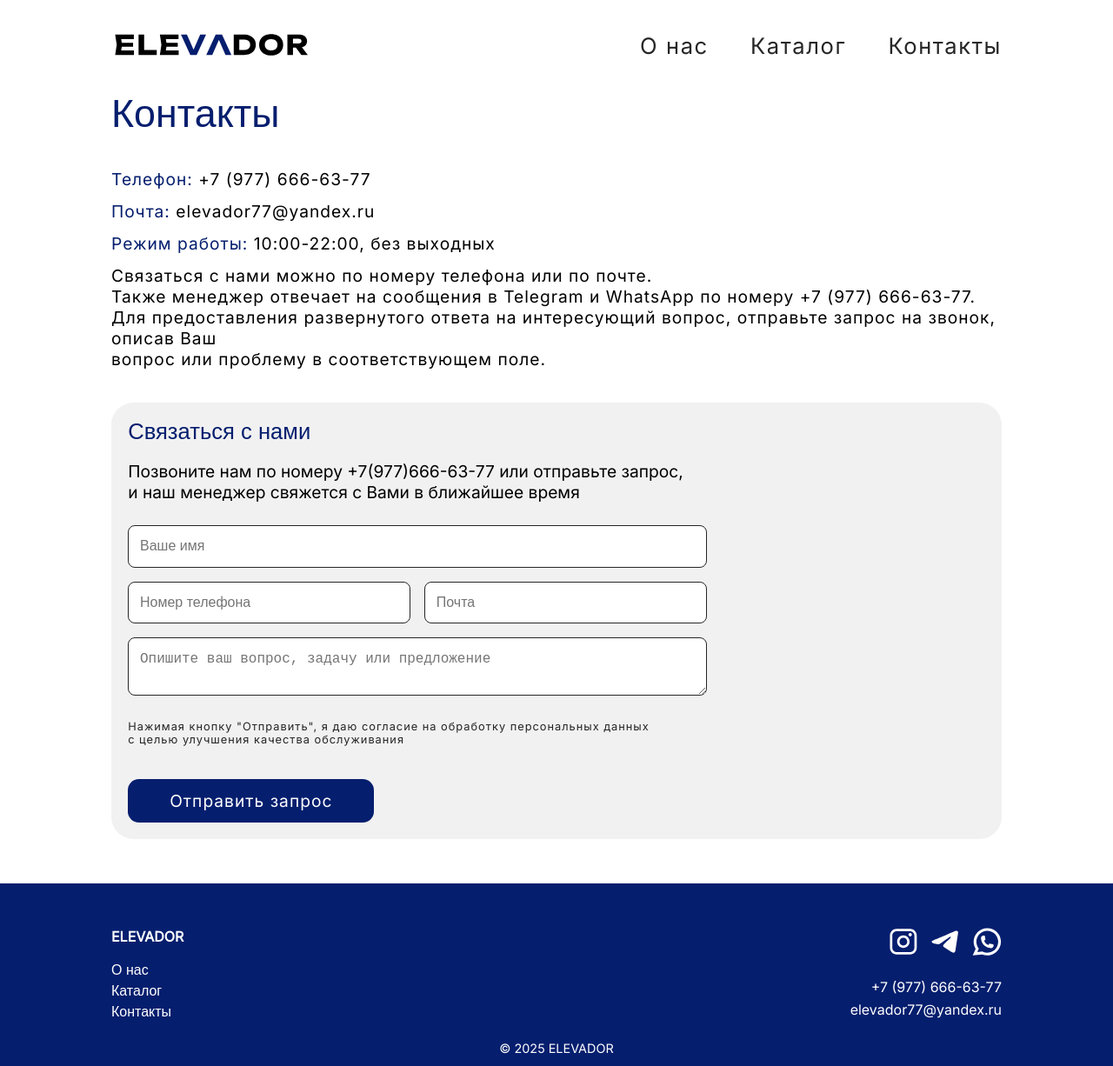
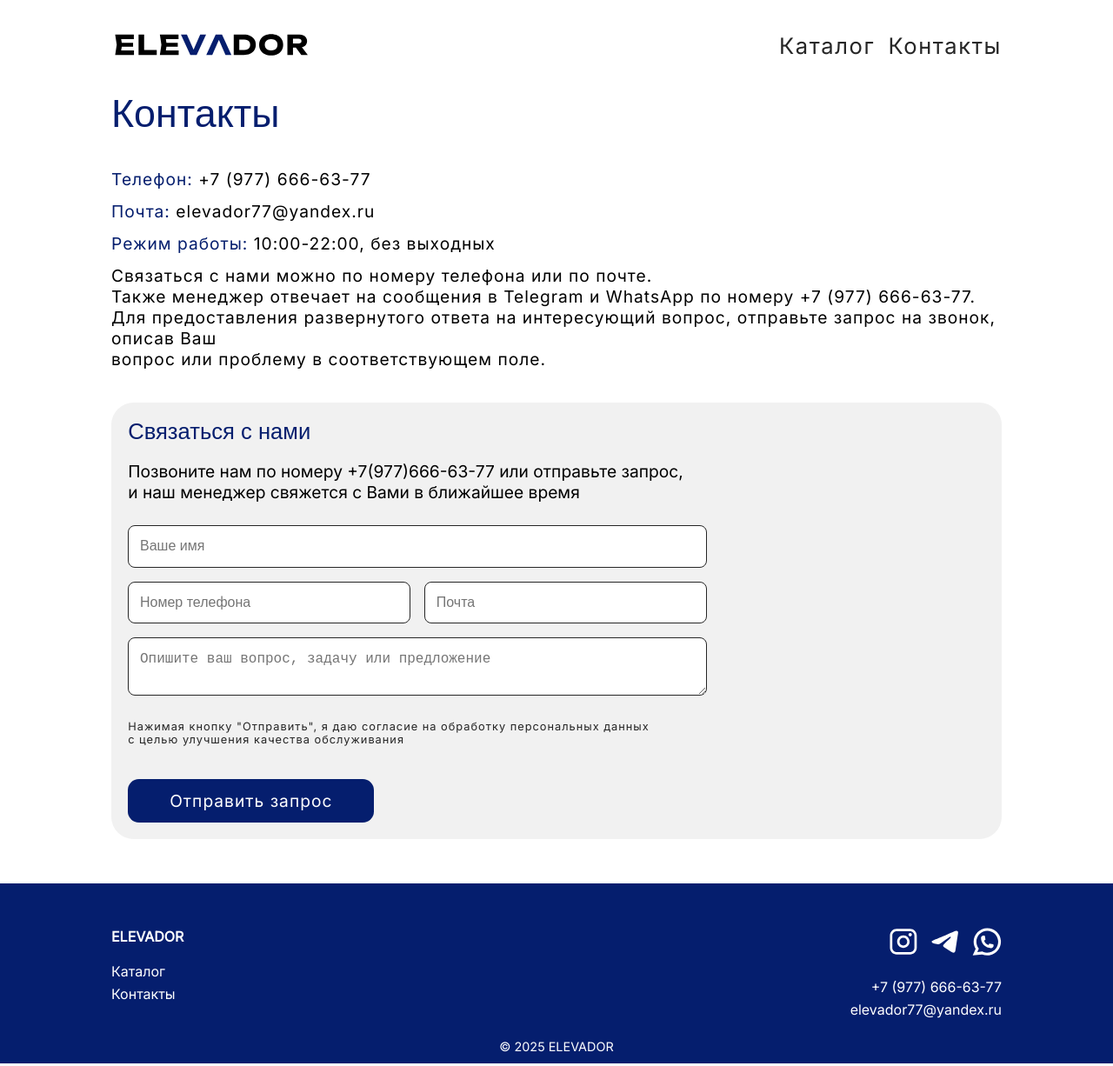
Before and after one commit to samaragang/elevador, a React (Vite) app: page /contacts in a window 1280 px wide. Shown: the whole page at 87% size. Built offline with nearby package versions, Linux system fonts and the light colour scheme; a web font is replaced by a local one.

Commit message:
header and footer dix

```diff
--- a/src/components/Footer/Footer.jsx
+++ b/src/components/Footer/Footer.jsx
@@ -3,6 +3,7 @@ import './footer.css';
 import Inst from '/src/assets/icons/inst.svg'
 import Tg from '/src/assets/icons/tg.svg'
 import Viber from '/src/assets/icons/viber.svg'
+import { NavLink } from 'react-router-dom';
 
 function Footer() {
   return (
@@ -10,11 +11,14 @@ function Footer() {
       <div className="container">
         <div className="footer__inner">
           <div className="footer-left">
-            <div className='footer-left__logo'>ELEVADOR</div>
+            <NavLink to='/' className='footer-left__logo'>ELEVADOR </NavLink>
             <div className="footer-left__nav">
-              <button className='footer-left__nav-item'>О нас</button>
-              <button className='footer-left__nav-item'>Каталог</button>
-              <button className='footer-left__nav-item'>Контакты</button>
+              <NavLink to='/lifts' className='footer-left__nav-item'>
+                Каталог
+              </NavLink>
+              <NavLink to='/contacts' className='footer-left__nav-item'>
+                Контакты
+              </NavLink>
             </div>
           </div>
 
--- a/src/components/Footer/footer.css
+++ b/src/components/Footer/footer.css
@@ -30,6 +30,7 @@
 .footer-left__logo {
   font-size: 2rem;
   font-weight: 700;
+  color: white;
 }
 
 .footer-left__nav-item {
--- a/src/components/Header/Header.jsx
+++ b/src/components/Header/Header.jsx
@@ -11,9 +11,6 @@ export default function Header() {
             <img src={logo} alt="elevador" />
           </NavLink>
           <nav className='header__nav'>
-            <button className='header__nav-item'>
-              О нас
-            </button>
             <NavLink to='/lifts' className='header__nav-item'>
               Каталог
             </NavLink>
--- a/src/components/Header/header.css
+++ b/src/components/Header/header.css
@@ -15,7 +15,7 @@
 
 
 .header__nav {
-  width: 52rem;
+  width: 32rem;
   display: flex;
   justify-content: space-between;
 }
@@ -52,6 +52,6 @@
 
 @media (max-width: 768px) {
   .header__nav {
-    width: 45rem;
+    width: 35rem;
   }
 }
```
